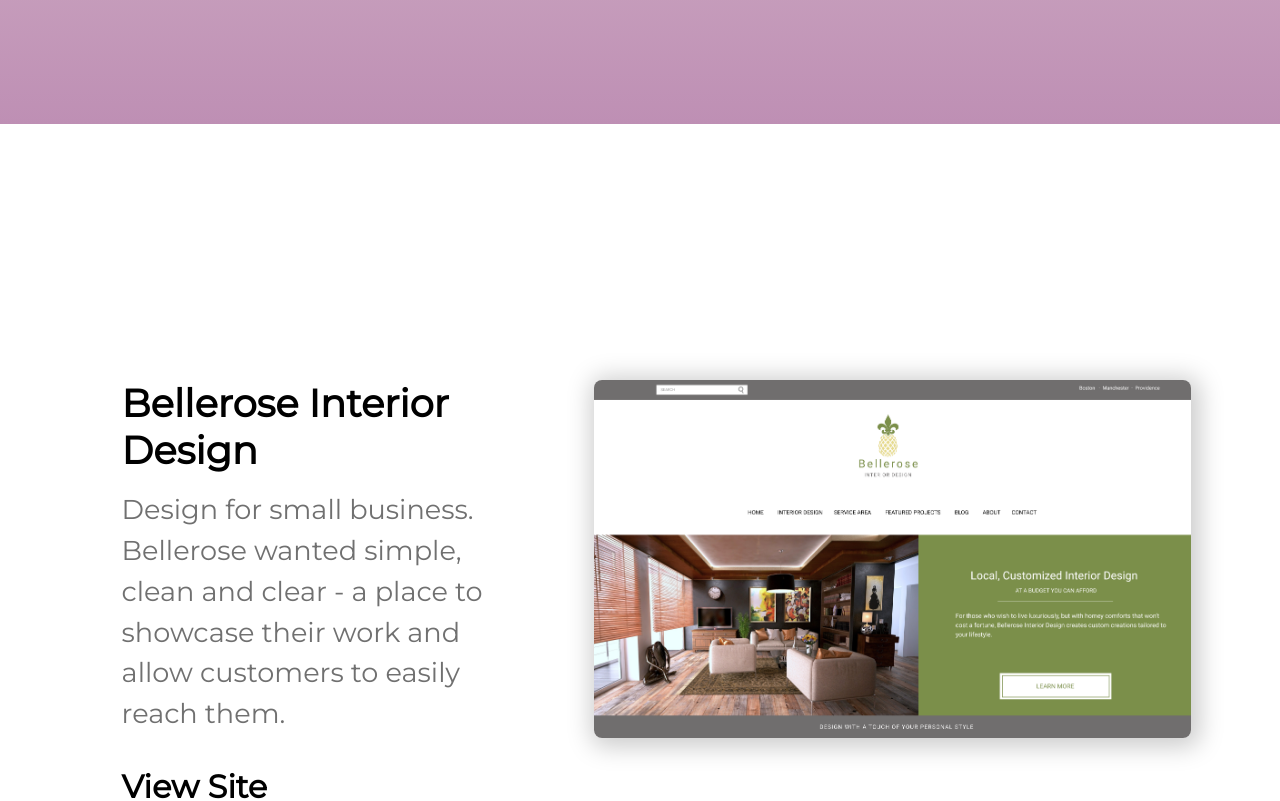
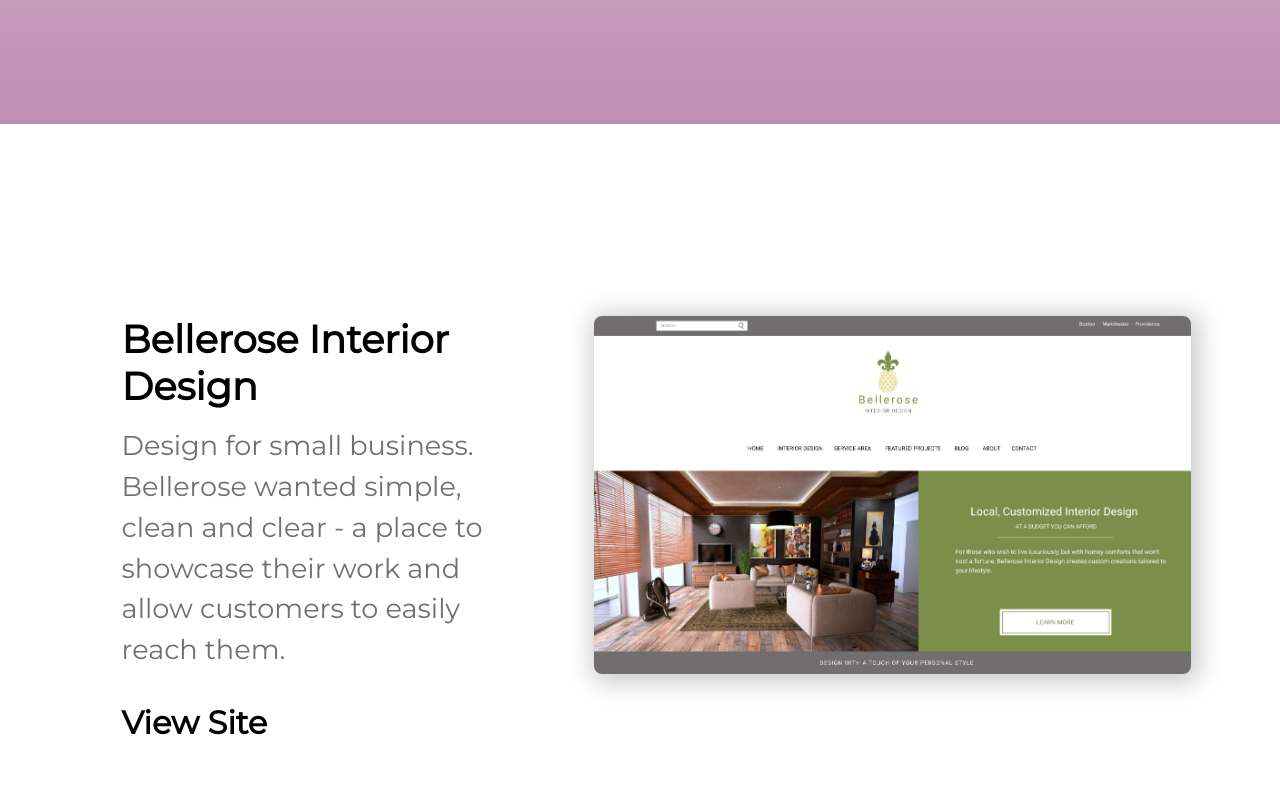
Before and after one commit to KimDuclos/design-portfolio, a React (Create React App) app: page / in a window 1280 px wide. Shown: the part 760-1561 px from the top of the page. Built offline with nearby package versions, Linux system fonts and the light colour scheme.

Commit message:
changed portfolio top padding

```diff
--- a/src/portfolio.scss
+++ b/src/portfolio.scss
@@ -6,7 +6,7 @@
 
 .portfolio {
   background-color: white;
-  padding: 10% 0 10% 0;
+  padding: 5% 0 10% 0;
   .project-left {
     display: flex;
     flex-direction: row;
```
